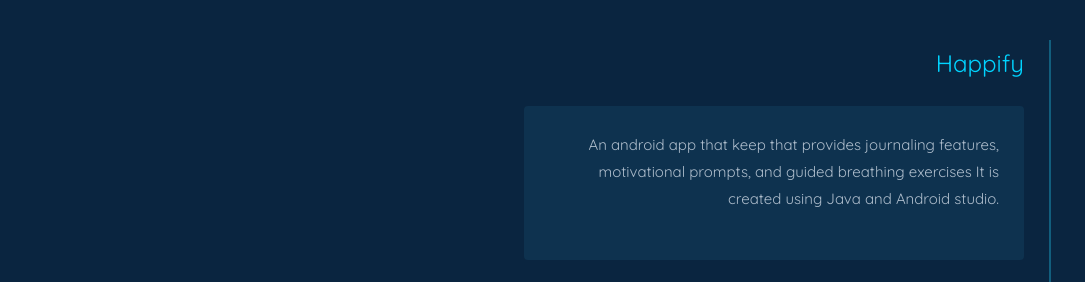
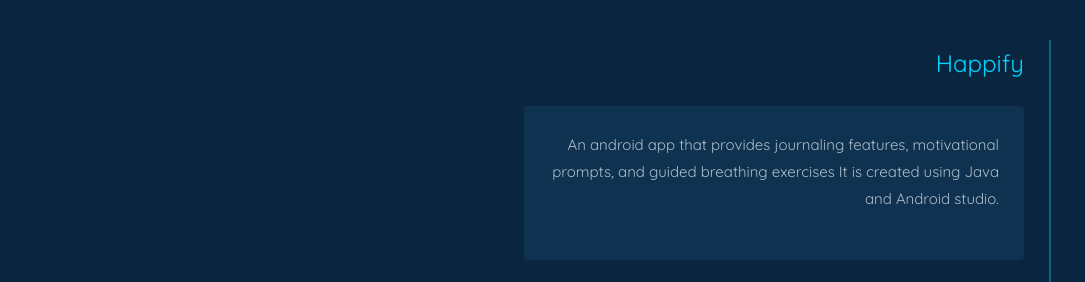
Before and after one commit to Rikriti/MyProfile, a website: page index.html in a window 1280 px wide. Shown: the part 3560-3842 px from the top of the page, without its empty margins (116-1201 px from the left). Drawn offline with Linux system fonts and the light colour scheme; files whose address does not match are found by name; a web font is replaced by a local one.

Commit message:
minor typo fixed

```diff
--- a/index.html
+++ b/index.html
@@ -507,7 +507,7 @@
 											<h3 class="project-title"><a href=""
 													rel="noopener noreferrer" target="_blank">Happify</a></h3>
 											<div class="project-description">
-												<p>An android app that keep that provides journaling features, motivational prompts, and guided breathing exercises
+												<p>An android app that provides journaling features, motivational prompts, and guided breathing exercises
 													It is created using Java and Android studio.
 												</p>
 											</div>
```
